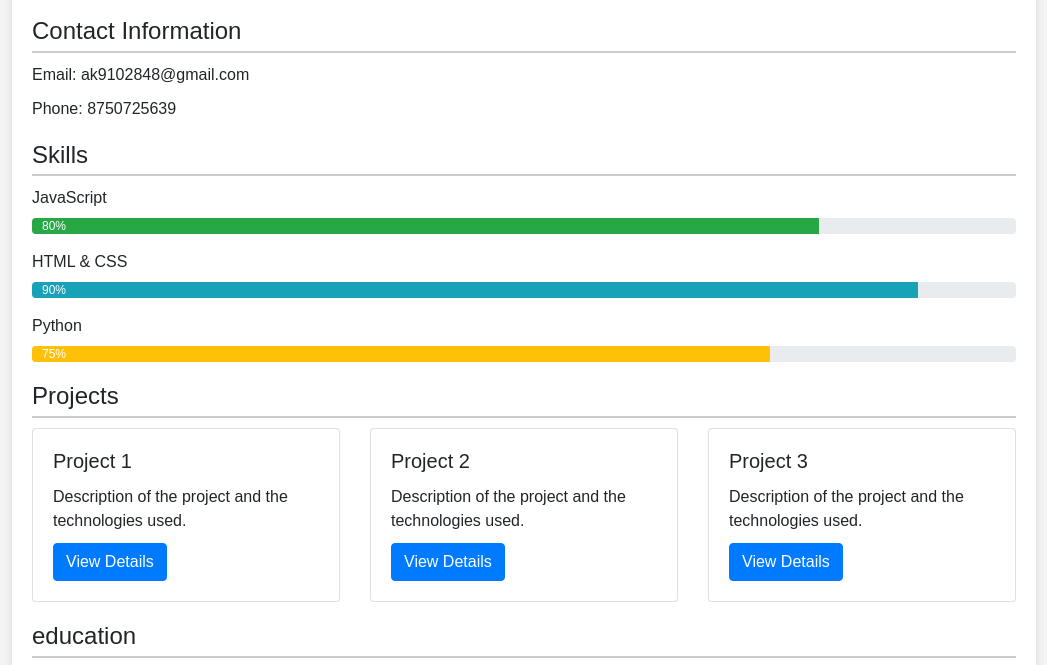
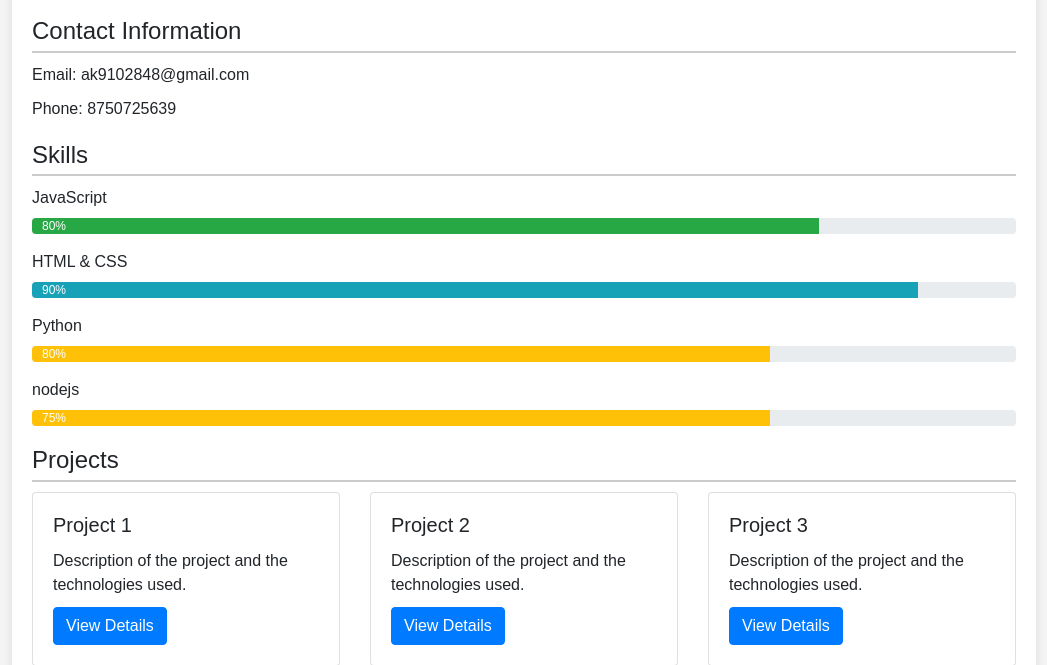
Before and after one commit to ak9102848/-resume-.github.io, a plain HTML site: page index.html in a window 1280 px wide. Shown: the part 158-823 px from the top of the page, without its empty margins (116-1163 px from the left). Drawn offline with nearby package versions, Linux system fonts and the light colour scheme.

Commit message:
index.html

```diff
--- a/index.html
+++ b/index.html
@@ -84,6 +84,12 @@
             </div>
             <div class="mb-3">
                 <label>Python</label>
+                <div class="progress">
+                    <div class="progress-bar bg-warning" role="progressbar" style="width: 75%;" aria-valuenow="75" aria-valuemin="0" aria-valuemax="100">80%</div>
+                </div>
+            </div>
+            <div class="mb-3">
+                <label>nodejs</label>
                 <div class="progress">
                     <div class="progress-bar bg-warning" role="progressbar" style="width: 75%;" aria-valuenow="75" aria-valuemin="0" aria-valuemax="100">75%</div>
                 </div>
```
